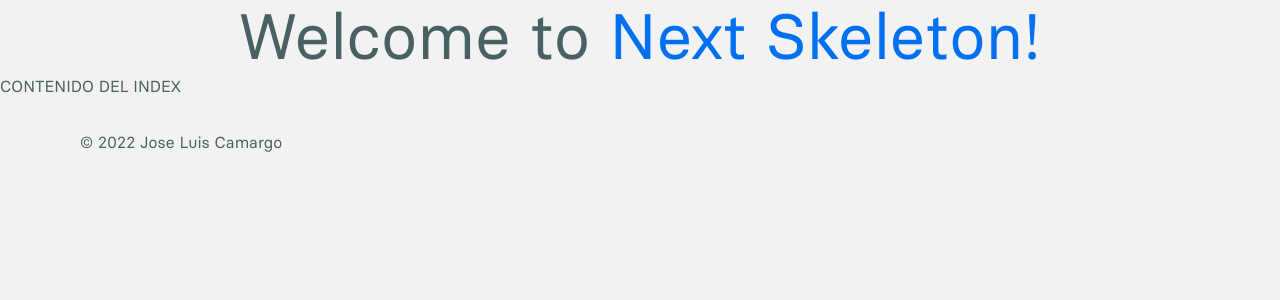
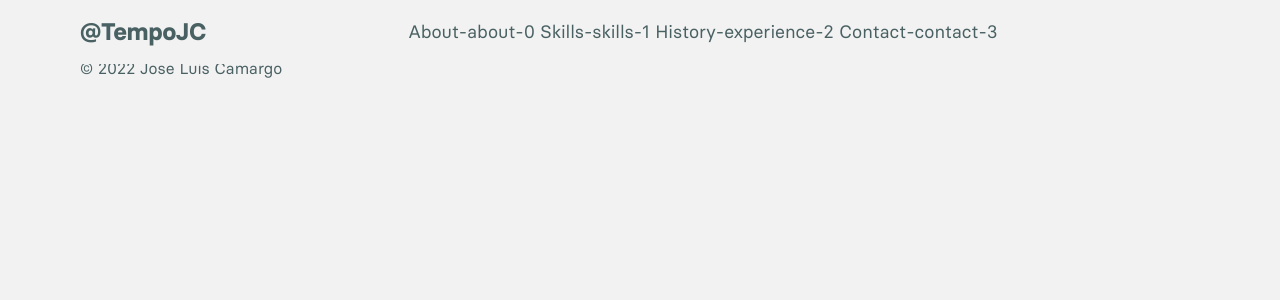
Before and after one commit to TempoJC/tempojc-portfolio, a Next.js app: page / in a window 1280 px wide. Shown: the top 300 px of the page. Built offline with nearby package versions, Linux system fonts and the light colour scheme.

Commit message:
feat: update header

```diff
--- /dev/null
+++ b/src/components/organisms/Header/Header.constants.ts
@@ -0,0 +1,6 @@
+export const NAV_ITEMS = [
+	{ hash: 'about', title: 'About' },
+	{ hash: 'skills', title: 'Skills' },
+	{ hash: 'experience', title: 'History' },
+	{ hash: 'contact', title: 'Contact' },
+];
--- a/src/components/organisms/Header/Header.module.css
+++ /dev/null
@@ -1,17 +0,0 @@
-.title a {
-	color: #0070f3;
-	text-decoration: none;
-}
-
-.title a:hover,
-.title a:focus,
-.title a:active {
-	text-decoration: underline;
-}
-
-.title {
-	margin: 0;
-	line-height: 1.15;
-	font-size: 4rem;
-	text-align: center;
-}
--- a/src/components/organisms/Header/Header.tsx
+++ b/src/components/organisms/Header/Header.tsx
@@ -1,12 +1,72 @@
-import styles from './Header.module.css';
+import Link from 'next/link';
+import { motion } from 'framer-motion';
+import { useEffect, useState } from 'react';
+import { useRouter } from 'next/router';
+import { NAV_ITEMS } from './Header.constants';
 
-const Header = () => (
-	<h1 className={styles.title}>
-		Welcome to{' '}
-		<a href="https://github.com/TempoJC/nextjs-starter-skeleton">
-			Next Skeleton!
-		</a>
-	</h1>
-);
+const Header = () => {
+	const [isOpen, setIsOpen] = useState(false);
+	const router = useRouter();
+
+	useEffect(() => {
+		if (isOpen) {
+			document.body.style.overflow = 'hidden';
+		}
+
+		return () => {
+			document.body.style.overflow = 'unset';
+		};
+	}, [isOpen]);
+
+	useEffect(() => {
+		setIsOpen(false);
+	}, [router.pathname]);
+
+	return (
+		<>
+			<header className="fixed w-full z-50 px-4 lg:px-20 py-4">
+				<div className="flex justify-between items-center">
+					<Link href="/" passHref>
+						<motion.a
+							className="group relative transition whitespace-nowrap hover:transition duration-300 text-2xl font-bold"
+							animate={{ opacity: 1, y: 0 }}
+							initial={{ opacity: 0, y: -10 }}
+						>
+							<span className="transition duration-300 opacity-100 group-hover:opacity-0">
+								@TempoJC
+							</span>
+							<span className="absolute transition duration-300 left-0 opacity-0 group-hover:opacity-100 text-transparent bg-clip-text hover:bg-gradient-to-r from-light-start to-light-stop dark:from-dark-start dark:to-dark-stop">
+								Jose Luis Camargo
+							</span>
+						</motion.a>
+					</Link>
+
+					<nav className="hidden md:block">
+						<ul className="flex gap-8 text-lg">
+							{NAV_ITEMS.map(({ hash, title }, index) => (
+								<>
+									{/* NavigationItem */}
+									{`${title}-${hash}-${index} `}
+								</>
+							))}
+						</ul>
+					</nav>
+
+					<button
+						className="absolute z-50 top-4 right-4 md:hidden"
+						onClick={() => setIsOpen((prev) => !prev)}
+						aria-label="Menu"
+					>
+						{/* BurgerIcon */}
+					</button>
+
+					<div className="hidden md:block">{/* MobileMenu */}</div>
+				</div>
+			</header>
+
+			{/* Mobile Menu */}
+		</>
+	);
+};
 
 export { Header };
```
